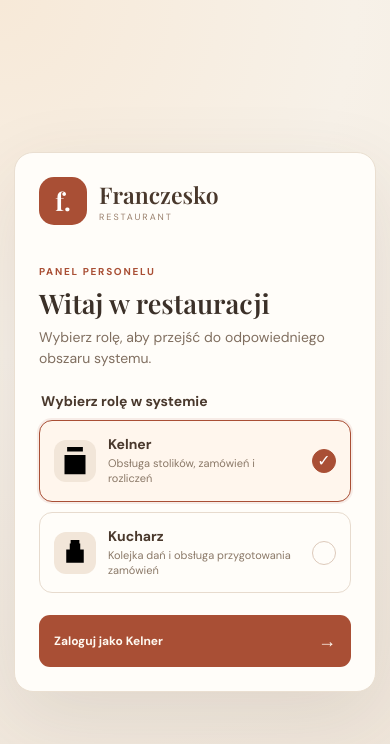
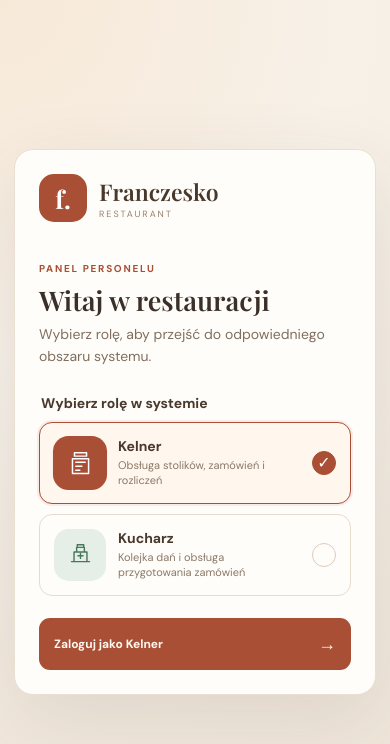
Before and after one commit to KwasnikMaciej/restaurant-pos, a React (Vite) app: page / in a window 390 px wide. Shown: the top 744 px of the page. Built offline with nearby package versions, Linux system fonts and the light colour scheme; a web font is replaced by a local one.

Commit message:
Style distinctive waiter and kitchen role selection

```diff
--- a/src/App.css
+++ b/src/App.css
@@ -510,22 +510,27 @@ button:focus-visible, a:focus-visible { outline: 3px solid #c16d4c; outline-offs
 .role-login-brand > div > span { color: #9a806d; font-size: 9px; letter-spacing: .22em; }
 .role-login-eyebrow { color: #a94f35; font-size: 10px; font-weight: 750; letter-spacing: .17em; }
 .role-login-card h1 { margin: 8px 0; color: #3b3028; font: 600 clamp(27px, 5vw, 34px)/1.15 'Playfair Display', serif; }
-.role-login-intro { margin: 0 0 22px; color: #806f60; font-size: 14px; line-height: 1.55; }
-.role-login-fields { display: grid; grid-template-columns: 1fr 1fr; gap: 12px; margin-bottom: 24px; }
-.role-login-fields label { display: grid; gap: 7px; color: #765f4b; font-size: 12px; font-weight: 650; }
-.role-login-fields input { width: 100%; min-width: 0; padding: 12px; border: 1px solid #e4d8cb; border-radius: 10px; background: #f8f4ef; color: #8a7b6e; font: inherit; }
+.role-login-intro { margin: 0 0 26px; color: #806f60; font-size: 14px; line-height: 1.55; }
 .role-picker { display: grid; gap: 10px; margin: 0; padding: 0; border: 0; }
 .role-picker legend { margin-bottom: 10px; color: #49382c; font-size: 14px; font-weight: 750; }
 .role-option { display: flex; width: 100%; align-items: center; gap: 12px; padding: 14px; border: 1px solid #e7dbce; border-radius: 13px; background: #fffdf9; color: #49382c; text-align: left; }
 .role-option-selected { border-color: #a94f35; background: #fff6ed; box-shadow: 0 0 0 2px #a94f3518; }
-.role-option-icon { display: grid; width: 42px; height: 42px; flex: 0 0 42px; place-items: center; border-radius: 12px; background: #f2e6d9; color: #96523b; font-size: 23px; }
+.role-option-icon { display: grid; width: 52px; height: 52px; flex: 0 0 52px; place-items: center; border-radius: 15px; background: #f2e6d9; color: #96523b; transition: background .18s ease, color .18s ease, transform .18s ease; }
+.role-option-icon svg { width: 31px; height: 31px; fill: none; stroke: currentColor; stroke-width: 2.2; stroke-linecap: round; stroke-linejoin: round; }
+.role-option-icon-waiter { background: #f8e9dc; color: #a94f35; }
+.role-option-icon-kitchen { background: #e6eee8; color: #47785b; }
+.role-option-selected .role-option-icon { transform: scale(1.04); }
+.role-option-selected .role-option-icon-waiter { background: #a94f35; color: #fff; }
+.role-option-selected .role-option-icon-kitchen { background: #47785b; color: #fff; }
+.role-option { min-height: 82px; cursor: pointer; transition: border-color .18s ease, background .18s ease, box-shadow .18s ease; }
+.role-option:focus-visible { outline: 3px solid #c58c69; outline-offset: 3px; }
+.role-option:disabled { opacity: .5; cursor: not-allowed; }
 .role-option-copy { display: grid; flex: 1; gap: 3px; }
 .role-option-copy strong { font-size: 14px; }
 .role-option-copy small { color: #8b7968; font-size: 11px; line-height: 1.4; }
 .role-option-check { display: grid; width: 24px; height: 24px; place-items: center; border: 1px solid #ddcabb; border-radius: 50%; color: #a94f35; font-weight: 800; }
 .role-option-selected .role-option-check { border-color: #a94f35; background: #a94f35; color: white; }
 .role-login-submit { width: 100%; margin-top: 22px; min-height: 52px; }
-.role-login-note { margin: 14px 0 0; color: #a08f80; font-size: 11px; line-height: 1.5; text-align: center; }
 .role-session { display: flex; align-items: center; gap: 12px; margin-left: auto; }
 .role-session-label { color: #8a7767; font-size: 11px; white-space: nowrap; }
 .role-session-label strong { color: #49382c; }
@@ -533,7 +538,6 @@ button:focus-visible, a:focus-visible { outline: 3px solid #c16d4c; outline-offs
 @media (max-width: 760px) {
   .role-login-screen { align-items: start; padding: 14px; }
   .role-login-card { margin: auto 0; border-radius: 19px; }
-  .role-login-fields { grid-template-columns: 1fr; gap: 9px; }
   .role-session { gap: 7px; }
   .role-session-label { display: none; }
 }
```
